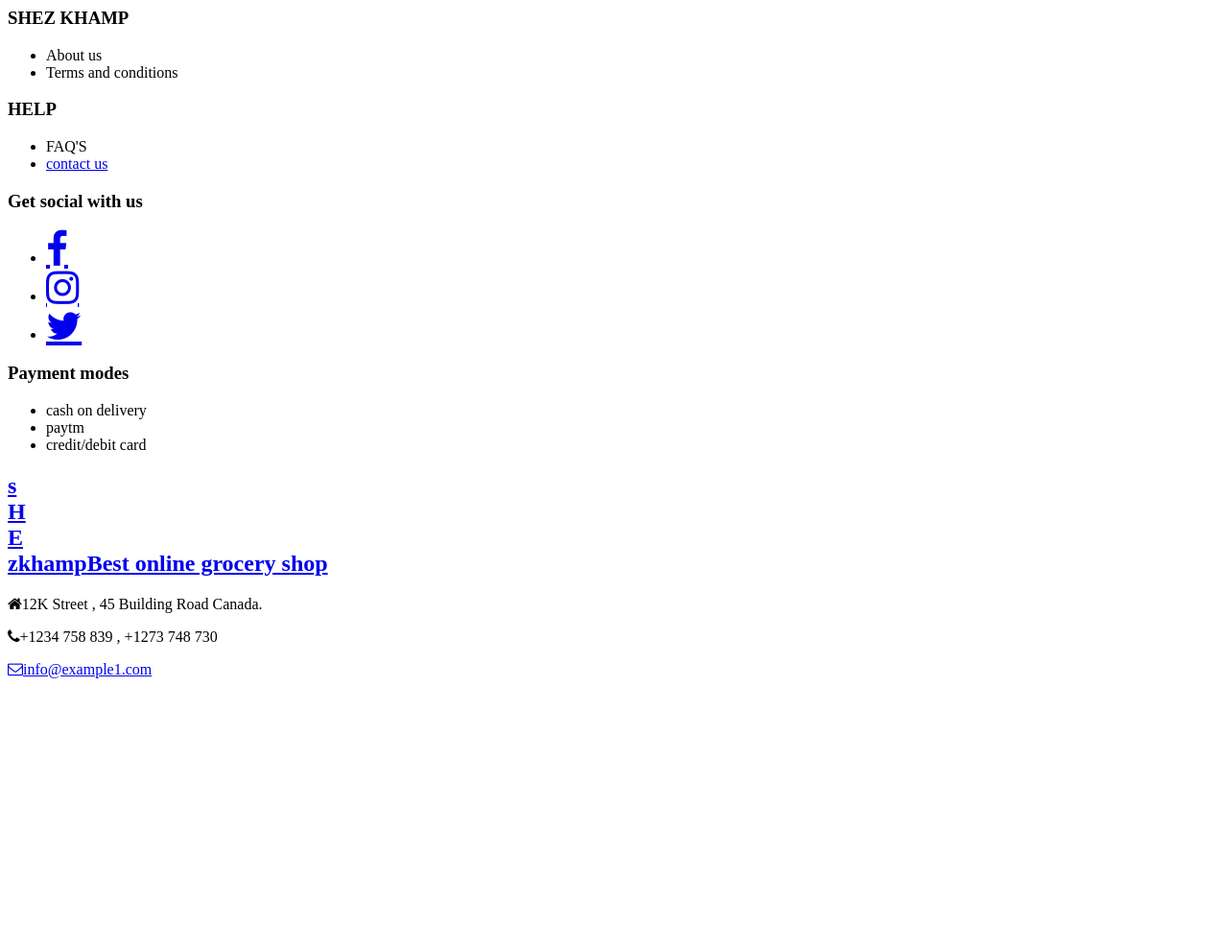
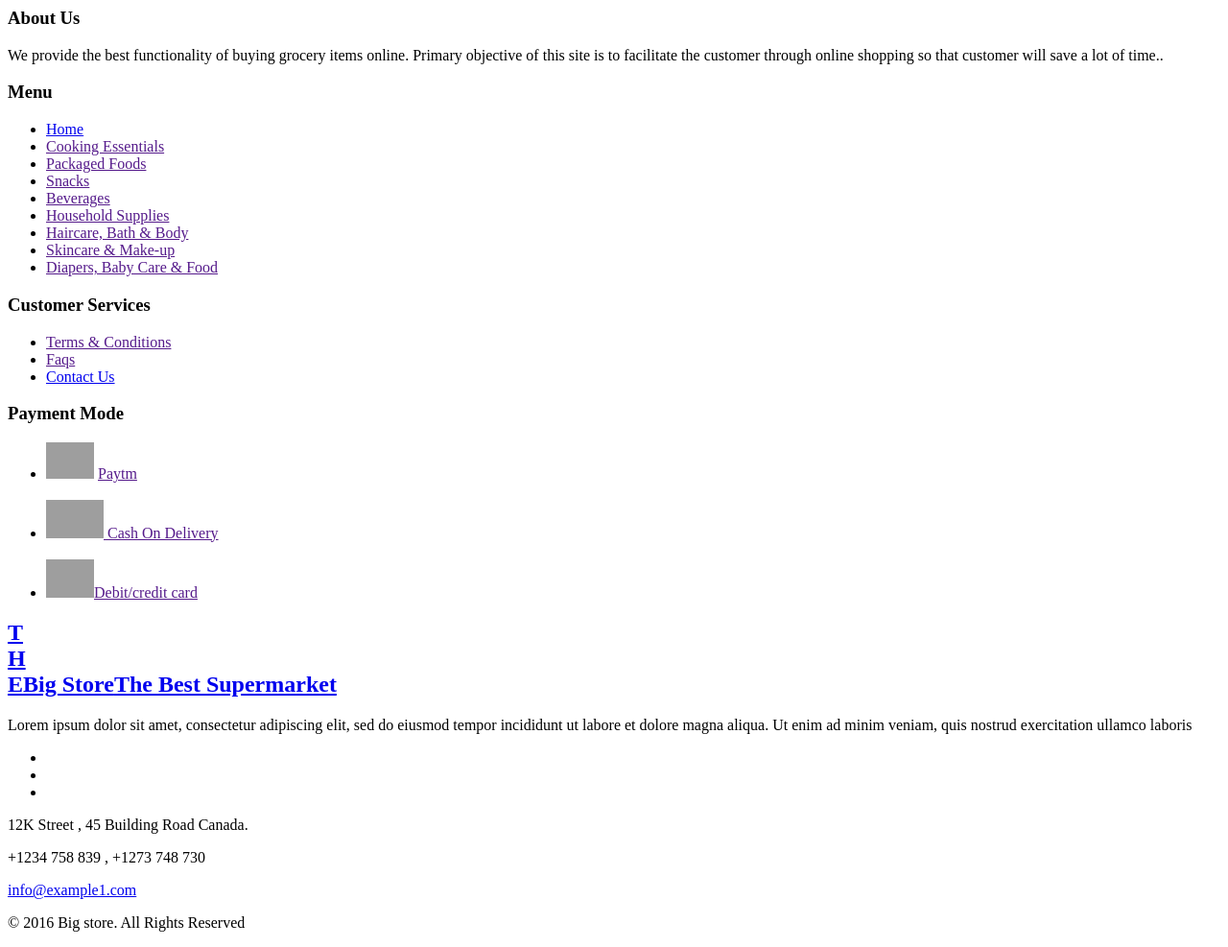
Before and after one commit to shephali97/onlineGrocery, a PHP site: page /footer.php in a window 1280 px wide. Shown: the whole page at 96% size. Before the commit the page ends 707 px from the top, so only its background shows below. Run offline with PHP 8.4, Linux system fonts and the light colour scheme; some libraries are stand-ins or nearby versions; grey boxes are pictures that could not be loaded.

Commit message:
Add files via upload

```diff
--- a/footer.php
+++ b/footer.php
@@ -1,48 +1,61 @@
-<html>
-<head>
-<link rel="stylesheet" href="https://cdnjs.cloudflare.com/ajax/libs/font-awesome/4.7.0/css/font-awesome.min.css"></head>
+<htm>
+<head></head>
+
+<body>
+
 <body>
 <!--footer-->
 <div class="footer">
-	<div class="container">
+	<div class="container-fluid">
 		<div class="col-md-3 footer-grid">
-			<h3>SHEZ KHAMP</h3>
+			<h3>About Us</h3>
+			<p>We provide the best functionality of buying grocery items online. Primary objective of this site is to facilitate the customer through online shopping so that customer will save a lot of time..</p>
+		</div>
+		<div class="col-md-3 footer-grid ">
+			<h3>Menu</h3>
 			<ul>
-			<li><a>About us</a></li>
-			<li><a>Terms and conditions</a></li>
+				<li><a href="index.html">Home</a></li>
+				<li><a href="">Cooking Essentials</a></li>
+				<li><a href="">Packaged Foods</a></li>
+				<li><a href="">Snacks</a></li>
+				<li><a href="">Beverages</a></li>
+				<li><a href="">Household Supplies</a></li>
+	            <li><a href="">Haircare, Bath & Body</a></li>
+	            <li><a href="">Skincare & Make-up</a></li>
+				<li><a href="">Diapers, Baby Care & Food</a></li>
+
 			</ul>
 		</div>
 		<div class="col-md-3 footer-grid ">
-			<h3>HELP</h3>
+			<h3>Customer Services</h3>
 			<ul>
-			<li><a>FAQ'S</a></li>
-			<li><a href="contactus.php">contact us</a></li>
-			</ul>
-		</div>
-		<div class="col-md-3 footer-grid ">
-			<h3>Get social with us</h3>
-			<ul>
-			<li><a href="https://www.facebook.com/" class="fa fa-facebook" style="background-color:white; font-size:40px"></a></li>
-			<li><a href="https://www.instagram.com/" class="fa fa-instagram" style="background-color:white; font-size:40px"></a></li>
-            <li><a href="https://twitter.com/" class="fa fa-twitter" style="background-color:white; font-size:40px"></a></li>
+
+				<li><a href="">Terms & Conditions</a></li>
+				<li><a href="">Faqs</a></li>
+				<li><a href="contactus.php">Contact Us</a></li>
+
 
 			</ul>
 		</div>
+		<div class="col-md-3 footer-grid">
+			<h3>Payment Mode</h3>
+			<ul>
+			    <li><img src="images/paytm.png"  width="50px">  <a href="">Paytm</a></li><br>
+				<li><img src="images/coddee.png" width="60px" height="40px" ><a href="" > Cash On Delivery</a></li><br>
+				<li><img src="images/debitcard.png" width="50px" height="40px"><a href="" >Debit/credit card</a></li>
 
-		<div class="col-md-3 footer-grid">
-			<h3>Payment modes</h3>
-			<ul>
-				<li>cash on delivery</li>
-				<li>paytm</li>
-				<li>credit/debit card</li>
 
 			</ul>
 		</div>
 		<div class="clearfix"></div>
 			<div class="footer-bottom">
-				<h2 ><a href="index.html"><b>s<br>H<br>E<br>z</b>khamp<span>Best online grocery shop</span></a></h2>
-
-
+				<h2 ><a href="index.html"><b>T<br>H<br>E</b>Big Store<span>The Best Supermarket</span></a></h2>
+				<p class="fo-para">Lorem ipsum dolor sit amet, consectetur adipiscing elit, sed do eiusmod tempor incididunt ut labore et dolore magna aliqua. Ut enim ad minim veniam, quis nostrud exercitation ullamco laboris</p>
+				<ul class="social-fo">
+					<li><a href="#" class=" face"><i class="fa fa-facebook" aria-hidden="true"></i></a></li>
+					<li><a href="#" class=" twi"><i class="fa fa-twitter" aria-hidden="true"></i></a></li>
+					<li><a href="#" class=" pin"><i class="fa fa-instagram" aria-hidden="true"></i></a></li>
+				</ul>
 				<div class=" address">
 					<div class="col-md-4 fo-grid1">
 							<p><i class="fa fa-home" aria-hidden="true"></i>12K Street , 45 Building Road Canada.</p>
@@ -57,69 +70,11 @@
 
 					</div>
 			</div>
-
+		<div class="copy-right">
+			<p> &copy; 2016 Big store. All Rights Reserved</a></p>
+		</div>
 	</div>
 </div>
-<!-- //footer-->
-<!-- smooth scrolling -->
-	<script type="text/javascript">
-		$(document).ready(function() {
-		/*
-			var defaults = {
-			containerID: 'toTop', // fading element id
-			containerHoverID: 'toTopHover', // fading element hover id
-			scrollSpeed: 1200,
-			easingType: 'linear'
-			};
-		*/
-		$().UItoTop({ easingType: 'easeOutQuart' });
-		});
-	</script>
-	<a href="#" id="toTop" style="display: block;"> <span id="toTopHover" style="opacity: 1;"> </span></a>
-<!-- //smooth scrolling -->
-<!-- for bootstrap working -->
-		<script src="js/bootstrap.js"></script>
-<!-- //for bootstrap working -->
-<script type='text/javascript' src="js/jquery.mycart.js"></script>
-  <script type="text/javascript">
-  $(function () {
+</body>
 
-    var goToCartIcon = function($addTocartBtn){
-      var $cartIcon = $(".my-cart-icon");
-      var $image = $('<img width="30px" height="30px" src="' + $addTocartBtn.data("image") + '"/>').css({"position": "fixed", "z-index": "999"});
-      $addTocartBtn.prepend($image);
-      var position = $cartIcon.position();
-      $image.animate({
-        top: position.top,
-        left: position.left
-      }, 500 , "linear", function() {
-        $image.remove();
-      });
-    }
-
-    $('.my-cart-btn').myCart({
-      classCartIcon: 'my-cart-icon',
-      classCartBadge: 'my-cart-badge',
-      affixCartIcon: true,
-      checkoutCart: function(products) {
-        $.each(products, function(){
-          console.log(this);
-        });
-      },
-      clickOnAddToCart: function($addTocart){
-        goToCartIcon($addTocart);
-      },
-      getDiscountPrice: function(products) {
-        var total = 0;
-        $.each(products, function(){
-          total += this.quantity * this.price;
-        });
-        return total * 1;
-      }
-    });
-
-  });
-  </script>
-
-</body>
 </html>
```
